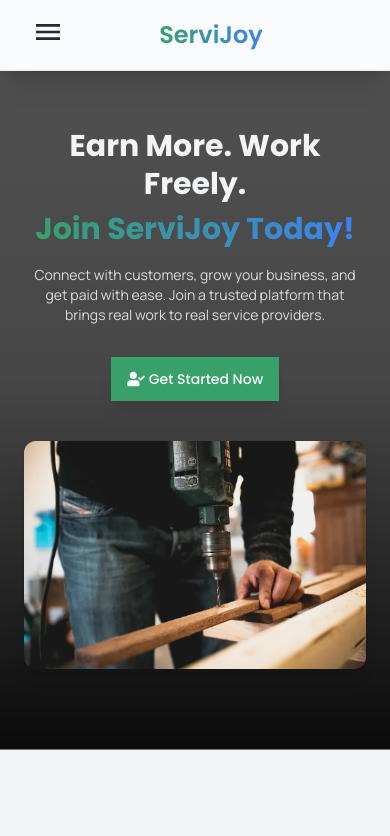
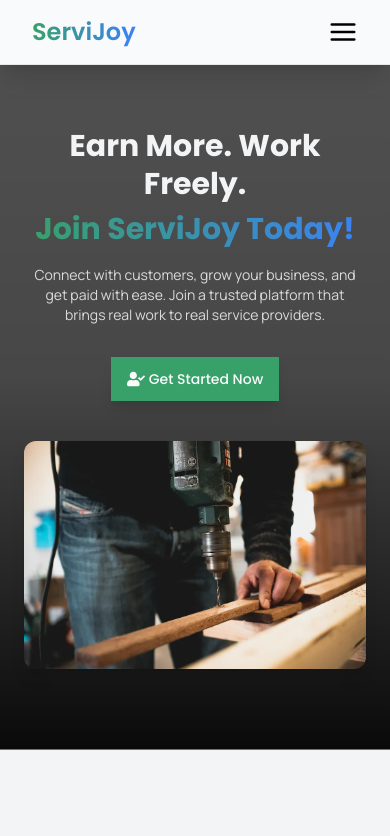
Before and after one commit to mayor-style/servijoy, a React (Vite) app: page /become-a-vendor in a window 390 px wide. Shown: the top 836 px of the page. Built offline with nearby package versions, Linux system fonts and the light colour scheme.

Commit message:
made the navbar responive

```diff
--- a/src/components/BecomeAVendorSections/BecomeVendorHero.jsx
+++ b/src/components/BecomeAVendorSections/BecomeVendorHero.jsx
@@ -24,12 +24,12 @@
       </div>
 
       {/* Right Side Image/Graphic */}
-      <div className="mt-10 relative lg:mt-0 lg:w-1/2">
+      <div className="mt-10 relative shadow-lg lg:mt-0 lg:w-1/2">
         <OptimizedImage
         src="../../assets/imgs/carpentry.webp"
         alt="Vendor Working"
         className="w-full h-auto"
-        rounded={'rounded-xl shadow-lg '}
+        rounded={'rounded-xl  '}
         />
       </div>
 
--- a/src/components/BecomeAVendorSections/HowItWorks.jsx
+++ b/src/components/BecomeAVendorSections/HowItWorks.jsx
@@ -29,7 +29,7 @@
       {/* Header */}
       <h2 className="header text-gradient mb-4">How It Works</h2>
       <p className="subheader text-black/70 max-w-3xl">
-        Becoming a vendor on ServiJoy is simple! Follow these **four easy steps** to start earning today.
+        Becoming a vendor on ServiJoy is simple! Follow these four easy steps to start earning today.
       </p>
 
       {/* Steps Container */}
--- a/src/components/Navbar.jsx
+++ b/src/components/Navbar.jsx
@@ -1,76 +1,93 @@
-import React from 'react'
-import { Link } from 'react-router-dom'
+import React, { useState } from "react";
+import { Link } from "react-router-dom";
+import { FiMenu, FiX } from "react-icons/fi"; // Imported hamburger icons
 
 const Navbar = () => {
+  const [isOpen, setIsOpen] = useState(false);
 
   const links = [
-    {name: 'About Us', path:"/about"},
-    {name: 'How It Works', path:"/how-it-works"},
-    {name: 'Services', path:"/services"},
-    {name: 'FAQ', path:"/faq"},
-  ]
+    { name: "About Us", path: "/about" },
+    { name: "How It Works", path: "/how-it-works" },
+    { name: "Services", path: "/services" },
+    { name: "FAQ", path: "/faq" },
+  ];
 
   return (
-    <nav className='fixed bg-soft-white right-0 left-0 top-0 py-4 px-8 shadow-xl items-center flex justify-between z-50 border-b border-b-gray-200'>
+    <nav className="fixed bg-soft-white right-0 left-0 top-0 py-4 px-8 shadow-xl flex justify-between items-center z-50 border-b border-gray-200">
+      {/* Logo */}
+      <Link to={"/"}>
+        <h1 className="font-header text-gradient font-semibold max-xs:text-2xl text-3xl">
+          Servi<span>Joy</span>
+        </h1>
+      </Link>
 
-      {/* smaller screen size- mobile menu*/}
-      <div className="lg:hidden">
-      <label  className=" swap swap-rotate">
-      {/* this hidden checkbox controls the state */}
-      <input type="checkbox" />
+      {/* Desktop Navigation */}
+      <ul className="lg:flex hidden gap-8 text-lg items-center">
+        {links.map((link, index) => (
+          <li key={index} className="hover:text-green transition">
+            <Link to={link.path}>{link.name}</Link>
+          </li>
+        ))}
+      </ul>
 
-      {/* hamburger icon */}
-      <svg
-        className="swap-off fill-current"
-        xmlns="http://www.w3.org/2000/svg"
-        width="32"
-        height="32"
-        viewBox="0 0 512 512">
-        <path d="M64,384H448V341.33H64Zm0-106.67H448V234.67H64ZM64,128v42.67H448V128Z" />
-      </svg>
-
-      {/* close icon */}
-      <svg
-        className="swap-on fill-current"
-        xmlns="http://www.w3.org/2000/svg"
-        width="32"
-        height="32"
-        viewBox="0 0 512 512">
-        <polygon
-          points="400 145.49 366.51 112 256 222.51 145.49 112 112 145.49 222.51 256 112 366.51 145.49 400 256 289.49 366.51 400 400 366.51 289.49 256 400 145.49" />
-      </svg>
-    </label>
-
+      {/* Right-side Buttons (Desktop) */}
+      <div className="lg:flex hidden space-x-10 text-lg items-center">
+        <span className="text-black hover:text-green transition">
+          <Link to={"/login-signup"}>Login / SignUp</Link>
+        </span>
+        <Link to={"/become-a-vendor"} className="btn font-subheading hover:gradient bg-green text-white">
+          Become a Vendor
+        </Link>
       </div>
 
-      <Link to={'/'} className="">
-      <h1 className='font-header text-gradient font-semibold max-xs:text-2xl text-3xl '>Servi<span>Joy</span></h1>
-      </Link>
+      {/* Mobile Menu Button */}
+      <button
+        onClick={() => setIsOpen(!isOpen)}
+        className="lg:hidden z-50 text-black transition-all duration-300"
+      >
+        {isOpen ? (
+          <FiX className="text-3xl text-white" />
+        ) : (
+          <FiMenu className="text-3xl text-black" />
+        )}
+      </button>
 
-      <ul className="lg:flex hidden gap-8 text-lg items-center justify-center">
+      {/* Mobile Dropdown Menu */}
+      <div
+        className={`fixed top-0 left-0 w-full h-screen bg-black/80 backdrop-blur-md flex flex-col items-center justify-center space-y-6 text-white transition-all duration-500 ${
+          isOpen ? "opacity-100 pointer-events-auto" : "opacity-0 pointer-events-none"
+        }`}
+      >
+        {links.map((link, index) => (
+          <Link
+            key={index}
+            to={link.path}
+            className="sm:text-2xl text-lg xs:text-xl hover:text-green transition"
+            onClick={() => setIsOpen(false)}
+          >
+            {link.name}
+          </Link>
+        ))}
 
-        {
-          links.map((link, index)=>
-            <li key={index} className='hover:text-green transition'>
-          <Link to={link.path}>{link.name}</Link>
-        </li>
+        <div className="flex items-center flex-col space-y-4">
+          <Link
+            to={"/login-signup"}
+            className="text-lg hover:text-green transition"
+            onClick={() => setIsOpen(false)}
+          >
+            Login / SignUp
+          </Link>
+          <Link
+            to={"/become-a-vendor"}
+            className="btn-green flex items-center m-auto font-subheading "
+            onClick={() => setIsOpen(false)}
+          >
+            Become a Vendor
+          </Link>
+        </div>
+      </div>
+    </nav>
+  );
+};
 
-          )
-        }
-
-      </ul>
-
-      <div className="lg:space-x-10 text-lg hidden md:flex items-center">
-      <span className='text-black lg:block hidden hover:text-green transition'>
-        <Link to={'/login-signup'}>Login / SignUp</Link>
-      </span>
-
-      <Link to={'/become-a-vendor'} className='btn font-subheading hover:gradient bg-green text-white'>Become a Vendor</Link>
-      </div>
-
-        <div className="flex md:hidden"></div>
-    </nav>
-  )
-}
-
-export default Navbar
+export default Navbar;
```
